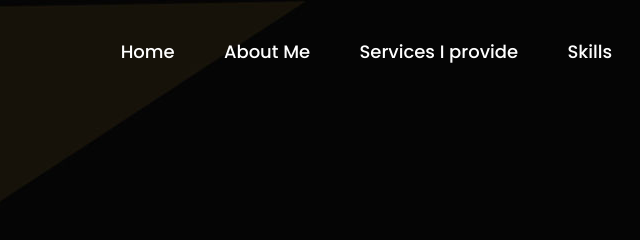
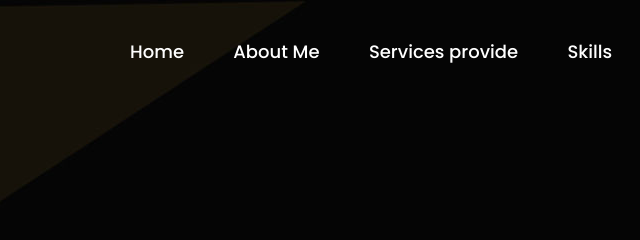
Before and after one commit to tahilbansal/personal_portfolio, a plain HTML site: page index.html in a window 1280 px wide. Shown: the top 240 px of the page, 322-962 px from the left. Drawn offline with nearby package versions, Linux system fonts and the light colour scheme.

Commit message:
Test Commit

```diff
--- a/index.html
+++ b/index.html
@@ -17,7 +17,7 @@
             <ul class="menu">
                 <li><a href="#">Home</a></li>
                 <li><a href="#">About Me</a></li>
-                <li><a href="#">Services I provide</a></li>
+                <li><a href="#">Services provide</a></li>
                 <li><a href="#">Skills</a></li>
                 <li><a href="#">Team</a></li>
                 <li><a href="#">Contact Me</a></li>
```
